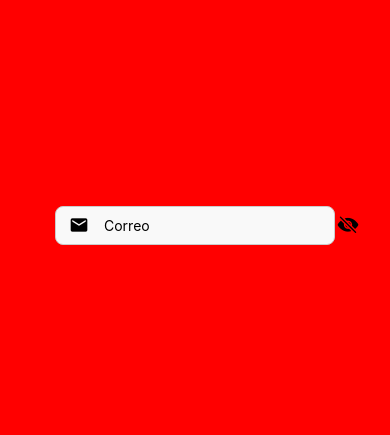
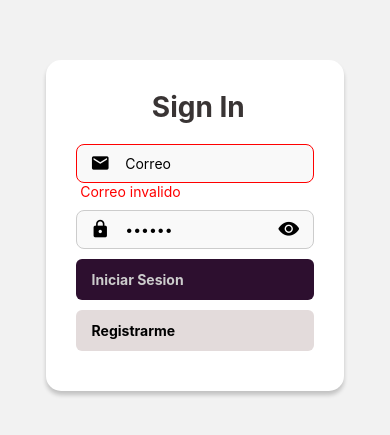
Before and after one commit to cristhiangarcia827-cpu/RepositorioMobil, a React Native app in the folder MyBeautyApp/: screen /Login in a window 390 px wide. Shown: the part 197-632 px from the top of the page. Built offline with nearby package versions, Linux system fonts and the light colour scheme.

Commit message:
Avance de Semana 3

```diff
--- a/MyBeautyApp/App.tsx
+++ b/MyBeautyApp/App.tsx
@@ -1,33 +1,11 @@
-import { StyleSheet, Text, View } from 'react-native';
-import { useState } from 'react';
-import CustomInput from './src/components/Customlnput';
+import { NavigationContainer } from "@react-navigation/native"
+import StackNavigator from "./src/navigation/StackNavigator"
 
-export default function App() {
-  const [email, setEmail] = useState('');
 
-  return (
-    <View style={styles.container}>
-      <CustomInput
-        value={email}
-        placeholder={'Correo'}
-        onChange={setEmail}
-      />
-    </View>
-  );
+export default function App(){
+  return(
+    <NavigationContainer>
+      <StackNavigator/>
+    </NavigationContainer>
+  )
 }
-
-const styles = StyleSheet.create({
-  container: {
-    //habilita uso de flexbox para distribucion de espacio
-    flex: 1,
-    //distribucion en eje horizontal
-    alignItems: 'center',
-    //alineacion en eje vertical
-    justifyContent: 'center',
-    padding: 20,
-    backgroundColor: 'red',
-  },
-  content: {
-    color: '#fff',
-  }
-});
--- a/MyBeautyApp/src/components/CustomButton.tsx
+++ b/MyBeautyApp/src/components/CustomButton.tsx
@@ -5,30 +5,31 @@ type Props = {
     onPress: () => void;
     variant?: "primary" | "secondary" | "tertiary";
 };
-export default function CustomButton({ title, onPress, variant = "primary" }: Props) {
+export default function CustomButton({title, onPress, variant = "primary"}: Props){
     const styles = getStyles(variant);
 
-    return (
-        <TouchableOpacity style={styles.button} onPress={onPress}>
-            <Text style={styles.buttonTitle}> {title} </Text>
-        </TouchableOpacity>
+    return(
+            <TouchableOpacity style={styles.button} onPress={onPress}>
+                <Text style={styles.buttonTitle}> {title} </Text>
+            </TouchableOpacity>
     );
 }
 
 const getStyles = (variant: 'primary' | 'secondary' | 'tertiary') =>
     StyleSheet.create(
         {
-            button: {
+            button:{
                 borderColor: "#000",
                 borderRadius: 6,
                 padding: 12,
-                backgroundColor: variant === "primary" ? '#523954' :
-                    variant === "secondary" ? '#E3DBDB' :
-                        "#fff"
+                marginBottom: 10,
+                backgroundColor: variant === "primary" ? '#2d0f2fff' :
+                                    variant === "secondary" ? '#E3DBDB' :
+                                        "#fff"
             },
-            buttonTitle: {
-                color: variant === 'primary' ? '#ccc' :
-                    variant === 'secondary' ? '#000' :
+            buttonTitle:{
+                color: variant === 'primary'?'#ccc' :
+                        variant === 'secondary'? '#000' :
                         '#656c78',
                 fontWeight: 'bold'
             }
--- a/MyBeautyApp/src/components/Customlnput.tsx
+++ b/MyBeautyApp/src/components/Customlnput.tsx
@@ -1,68 +1,88 @@
-import { Button, StyleSheet, Text, TextInput, Touchable, TouchableOpacity, View } from "react-native";
-import { MaterialIcons, Ionicons } from "@expo/vector-icons";
+import { Button,KeyboardTypeOptions,StyleSheet,Text, TextInput, Touchable, TouchableOpacity, View } from "react-native";
+import {MaterialIcons, Ionicons} from "@expo/vector-icons";
 import { useState } from "react";
 
-
 type Props = {
-    required?: boolean;
+    required? : boolean;
     type?: 'text' | 'email' | 'password' | 'number';
     value: string;
-    placeholder: string;
+    placeholder : string;
     onChange: (text: string) => void;
 }
 
-export default function CustomInput({ type = "email", required, value, placeholder, onChange }: Props) {
+export default function CustomInput ({type = "email", required, value, placeholder, onChange}: Props){
     const [isSecureText, setIsSecureText] = useState(type === "password");
+    const isPasswordField = type === 'password';
 
     const icon = type === 'email' ? 'email' :
-        type === 'password' ? 'lock-closed-outline' : ''
-    return (
-        // wrapper
-        //inputContainer
-        <View style={styles.inputContainer}>
-            <MaterialIcons name={icon as any} size={20} color="#000000" />
+                    type === 'password' ? 'lock' : ''
+
+    const keyboardType: KeyboardTypeOptions =
+        type==='email'? 'email-address' :
+        type === 'number' ? 'numeric' :
+        'default';
+
+        //funcion para calcular errores de validacion
+        //output: string
+    const getError = () => {
+        if (type === 'email' && !value.includes('@')) return 'Correo invalido';
+        if (type === 'password' && value.length < 6) return 'La contraseña debe ser mas fuerte';
+        // validar campos obligatorios
+    }
+    const error = getError();
+    return(
+        //wrapper
+        <View style={styles.wrapper}>
+            {/* //inputContainer */}
+            <View style={[styles.inputContainer, error && styles.inputError]}>
+                <MaterialIcons name={icon as any } size={20} color="#000000" />
                 <TextInput
                  placeholder={placeholder}
                  value={value}
                  onChangeText={onChange}
-                onBlur={() => { }}
+                 onBlur={()=>{}}
                  secureTextEntry={isSecureText}
                  style={styles.input}
                  />
 
-            <TouchableOpacity
+              { isPasswordField && <TouchableOpacity
                     onPress={
-                    () => {
+                        ()=>{
                             setIsSecureText(!isSecureText);
                         }
                     }
                 >
                     <Ionicons name={isSecureText ? 'eye' : 'eye-off'} size={22} />
-            </TouchableOpacity>
+                </TouchableOpacity>}
+            </View>
+            { error && <Text style={styles.inputError}> {error} </Text>}
         </View>
     );
 }
 
 const styles = StyleSheet.create({
-    wrapper: {
-        padding: 15,
+   wrapper:{
+        marginBottom: 10,
    },
     inputContainer: {
         //distribucion de componentes
         flexDirection: 'row',
         alignItems: 'center',
-
         //estilizacion de input
         borderWidth: 1,
-        borderColor: '#ccc',
+        borderColor:'#ccc',
         borderRadius: 8,
         paddingHorizontal: 13,
         backgroundColor: '#f9f9f9',
-        width: '80%'
     },
-    input: {
+    input:{
         //agregando espacio al componente input nativo
         paddingVertical: 10,
         paddingHorizontal: 15,
+        width: '80%',
+    },
+    inputError: {
+        borderColor: 'red',
+        color: 'red'
     }
 })
--- /dev/null
+++ b/MyBeautyApp/src/navigation/StackNavigator.tsx
@@ -0,0 +1,19 @@
+import React from 'react';
+import { createNativeStackNavigator } from "@react-navigation/native-stack";
+import LoginScreen from '../screens/LoginScreen';
+import HomeScreen from '../screens/HomeScreen';
+
+export type RootStackParamList = {
+    Login: undefined,
+    Home: {email:string},
+}
+const Stack = createNativeStackNavigator<RootStackParamList>();
+
+export default function StackNavigator() {
+    return(
+        <Stack.Navigator initialRouteName='Login' screenOptions={{headerShown: false}}>
+            <Stack.Screen name="Login" component={LoginScreen} />
+            <Stack.Screen name="Home" component={HomeScreen} />
+        </Stack.Navigator>
+    );
+}
--- /dev/null
+++ b/MyBeautyApp/src/screens/HomeScreen.tsx
@@ -0,0 +1,16 @@
+import { NativeStackScreenProps } from "@react-navigation/native-stack";
+import { View, Text } from "react-native";
+import { RootStackParamList } from "../navigation/StackNavigator";
+
+type Props = NativeStackScreenProps<RootStackParamList, 'Home'>;
+
+export default function HomeScreen({route}: Props) {
+    const { email } = route.params;
+
+    return(
+        <View>
+            <Text>Bienvenido</Text>
+            <Text>Correo: {email}</Text>
+        </View>
+    )
+}
--- /dev/null
+++ b/MyBeautyApp/src/screens/LoginScreen.tsx
@@ -0,0 +1,75 @@
+import { useState } from "react";
+import { View, Text,StyleSheet } from "react-native";
+import CustomButton from "../components/CustomButton";
+import CustomInput from "../components/Customlnput";
+
+export default function LoginScreen({navigation} : any) {
+  const [email, setEmail] = useState('');
+
+  const handleLogin = () => {
+    try {
+        navigation.navigate('Home', {email});
+    } catch (error) {
+        console.log(error);
+    }
+  }
+  return (
+    <View style={styles.container}>
+      <View style={styles.card}>
+        <Text style={styles.title}> Sign In</Text>
+        <CustomInput
+          value={email}
+          type='email'
+          placeholder={'Correo'}
+          onChange={setEmail}
+        />
+        <CustomInput
+          value={'123456'}
+          type='password'
+          placeholder={'Correo'}
+          onChange={()=>{}}
+        />
+        <CustomButton title={'Iniciar Sesion'}
+        onPress={handleLogin}>
+
+
+        </CustomButton>
+        <CustomButton title={'Registrarme'} variant='secondary' onPress={function (): void {
+          throw new Error('Function not implemented.');
+        }}>
+        </CustomButton>
+      </View>
+    </View>
+  );
+}
+
+const styles = StyleSheet.create({
+  container: {
+    //habilita uso de flexbox para distribucion de espacio
+    flex: 1,
+    //distribucion en eje horizontal
+    alignItems: 'center',
+    //alineacion en eje vertical
+    justifyContent: 'center',
+    padding: 20,
+  },
+  card: {
+   backgroundColor: '#FFFFFF',
+    borderRadius: 15,
+    padding: 30,
+    width: '85%',
+    shadowColor: '#000',
+    shadowOffset: { width: 0, height: 4 },
+    shadowOpacity: 0.2,
+    shadowRadius: 4,
+    elevation: 6,
+    justifyContent: 'space-between'
+  },
+  title: {
+    fontWeight: 'bold',
+    fontSize: 28,
+    textAlign: 'center',
+    marginBottom: 20,
+    color: '#393434ff',
+  }
+});
```
Also changed, not shown: MyBeautyApp/package.json (+10 -3 lines), 1 other file (tests, documents, lock files or other folders). Lines whose indentation alone changed are shown as unchanged.
